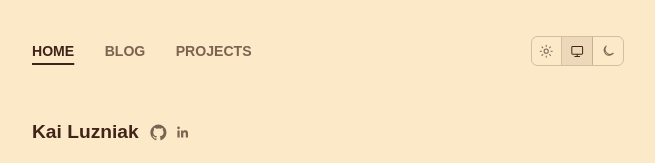
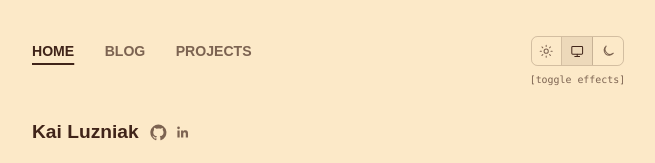
Before and after one commit to beatopia/hamsterwheel, a React (Vite) app: page / in a window 1280 px wide. Shown: the top 163 px of the page, without its empty margins (312-967 px from the left). Built offline with nearby package versions, Linux system fonts and the light colour scheme; the HTML template or start-up script is replaced by a standard one.

Commit message:
added effect toggle

```diff
--- a/src/App.css
+++ b/src/App.css
@@ -105,6 +105,28 @@ a:focus-visible, button:focus-visible {
   border-radius: 0.4rem;
   overflow: hidden;
 }
+
+.appearance-controls {
+  position: relative;
+}
+
+.effects-annotation {
+  position: absolute;
+  top: calc(100% + 0.45rem);
+  left: 50%;
+  transform: translateX(-50%);
+  padding: 0;
+  border: 0;
+  color: var(--text-muted);
+  background: transparent;
+  font-family: Consolas, 'Courier New', monospace;
+  font-size: 0.62rem;
+  line-height: 1.35;
+  cursor: pointer;
+  white-space: nowrap;
+}
+
+.effects-annotation:hover { color: var(--text); }
 
 .theme-controls button {
   display: grid;
@@ -242,6 +264,7 @@ main { padding-top: 4.15rem; }
 html[data-theme='light'] .cat-art { display: none; }
 html[data-theme='light'] .hamster-art { display: block; }
 html[data-theme='light'] .cellular-automata { display: none; }
+html[data-effects='off'] .cellular-automata { display: none; }
 html[data-theme='light'] .cat-note { display: none; }
 html[data-theme='light'] .hamster-note { display: block; }
 
--- a/src/components/CellularAutomataBackground.tsx
+++ b/src/components/CellularAutomataBackground.tsx
@@ -41,7 +41,7 @@ export default function CellularAutomataBackground() {
 
     function render() {
       activeContext.clearRect(0, 0, window.innerWidth, window.innerHeight);
-      if (document.documentElement.dataset.theme !== 'dark') return;
+      if (document.documentElement.dataset.theme !== 'dark' || document.documentElement.dataset.effects === 'off') return;
 
       const drawGrid = (opacity: number) => {
         activeContext.fillStyle = `rgba(${CELL_COLOR}, ${opacity})`;
@@ -115,8 +115,8 @@ export default function CellularAutomataBackground() {
     function syncAnimation() {
       if (timer !== undefined) window.clearInterval(timer);
       timer = undefined;
-      const isDark = document.documentElement.dataset.theme === 'dark';
-      if (!isDark) {
+      const effectsActive = document.documentElement.dataset.theme === 'dark' && document.documentElement.dataset.effects !== 'off';
+      if (!effectsActive) {
         activeContext.clearRect(0, 0, window.innerWidth, window.innerHeight);
         return;
       }
@@ -127,7 +127,7 @@ export default function CellularAutomataBackground() {
     }
 
     function editCell(event: PointerEvent, value: 0 | 1) {
-      if (document.documentElement.dataset.theme !== 'dark') return;
+      if (document.documentElement.dataset.theme !== 'dark' || document.documentElement.dataset.effects === 'off') return;
       const x = Math.floor(event.clientX / CELL_SIZE);
       const y = Math.floor(event.clientY / CELL_SIZE);
       if (x < 0 || x >= columns || y < 0 || y >= rows) return;
@@ -147,7 +147,7 @@ export default function CellularAutomataBackground() {
     }
 
     function handleContextMenu(event: MouseEvent) {
-      if (document.documentElement.dataset.theme === 'dark') event.preventDefault();
+      if (document.documentElement.dataset.theme === 'dark' && document.documentElement.dataset.effects !== 'off') event.preventDefault();
     }
 
     const themeObserver = new MutationObserver(syncAnimation);
@@ -163,7 +163,7 @@ export default function CellularAutomataBackground() {
     window.addEventListener('contextmenu', handleContextMenu);
     document.addEventListener('visibilitychange', handleVisibility);
     reducedMotion.addEventListener('change', syncAnimation);
-    themeObserver.observe(document.documentElement, { attributes: true, attributeFilter: ['data-theme'] });
+    themeObserver.observe(document.documentElement, { attributes: true, attributeFilter: ['data-theme', 'data-effects'] });
 
     resize();
     syncAnimation();
--- a/src/components/Header.tsx
+++ b/src/components/Header.tsx
@@ -19,6 +19,12 @@ function ThemeControls() {
     const saved = window.localStorage.getItem('theme');
     return saved === 'light' || saved === 'dark' || saved === 'system' ? saved : 'system';
   });
+  const [effectsEnabled, setEffectsEnabled] = React.useState(() => {
+    const saved = window.localStorage.getItem('effects');
+    if (saved === 'on') return true;
+    if (saved === 'off') return false;
+    return !window.matchMedia('(prefers-reduced-motion: reduce)').matches;
+  });
 
   React.useEffect(() => {
     const media = window.matchMedia('(prefers-color-scheme: light)');
@@ -32,12 +38,18 @@ function ThemeControls() {
     return () => media.removeEventListener('change', applyTheme);
   }, [preference]);
 
+  React.useEffect(() => {
+    document.documentElement.dataset.effects = effectsEnabled ? 'on' : 'off';
+    window.localStorage.setItem('effects', effectsEnabled ? 'on' : 'off');
+  }, [effectsEnabled]);
+
   function chooseTheme(theme: ThemePreference) {
     window.localStorage.setItem('theme', theme);
     setPreference(theme);
   }
 
   return (
+    <div className="appearance-controls">
       <div className="theme-controls" aria-label="Color theme">
         <button type="button" aria-label="Use light theme" aria-pressed={preference === 'light'} onClick={() => chooseTheme('light')}>
           <svg viewBox="0 0 24 24" aria-hidden="true"><circle cx="12" cy="12" r="3.5"/><path d="M12 2v2M12 20v2M4.93 4.93l1.42 1.42M17.65 17.65l1.42 1.42M2 12h2M20 12h2M4.93 19.07l1.42-1.42M17.65 6.35l1.42-1.42"/></svg>
@@ -47,6 +59,16 @@ function ThemeControls() {
         </button>
         <button type="button" aria-label="Use dark theme" aria-pressed={preference === 'dark'} onClick={() => chooseTheme('dark')}>
           <svg viewBox="0 0 24 24" aria-hidden="true"><path d="M20.5 15.4A8.5 8.5 0 0 1 8.6 3.5 8.5 8.5 0 1 0 20.5 15.4Z"/></svg>
+        </button>
+      </div>
+      <button
+        className="effects-annotation"
+        type="button"
+        aria-label={`${effectsEnabled ? 'Disable' : 'Enable'} background effects`}
+        aria-pressed={effectsEnabled}
+        onClick={() => setEffectsEnabled((enabled) => !enabled)}
+      >
+        [toggle effects]
       </button>
     </div>
   );
--- a/src/components/Home.tsx
+++ b/src/components/Home.tsx
@@ -5,12 +5,24 @@ const email = 'kluzniak@ucsc.edu';
 export default function Home() {
   const [copied, setCopied] = React.useState(false);
   const [legFrame, setLegFrame] = React.useState(1);
+  const [effectsEnabled, setEffectsEnabled] = React.useState(() => window.localStorage.getItem('effects') !== 'off');
 
   React.useEffect(() => {
-    if (window.matchMedia('(prefers-reduced-motion: reduce)').matches) return undefined;
+    const syncEffects = () => setEffectsEnabled(document.documentElement.dataset.effects !== 'off');
+    const observer = new MutationObserver(syncEffects);
+    observer.observe(document.documentElement, { attributes: true, attributeFilter: ['data-effects'] });
+    syncEffects();
+    return () => observer.disconnect();
+  }, []);
+
+  React.useEffect(() => {
+    if (!effectsEnabled || window.matchMedia('(prefers-reduced-motion: reduce)').matches) {
+      setLegFrame(1);
+      return undefined;
+    }
     const timer = window.setInterval(() => setLegFrame((frame) => frame % 6 + 1), 250);
     return () => window.clearInterval(timer);
-  }, []);
+  }, [effectsEnabled]);
 
   async function copyEmail() {
     try {
```
Also changed, not shown: 2 other files (tests, documents, lock files or other folders). Lines whose indentation alone changed are shown as unchanged.
